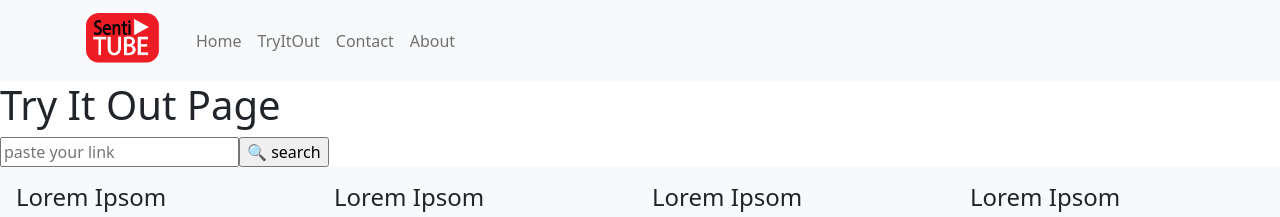
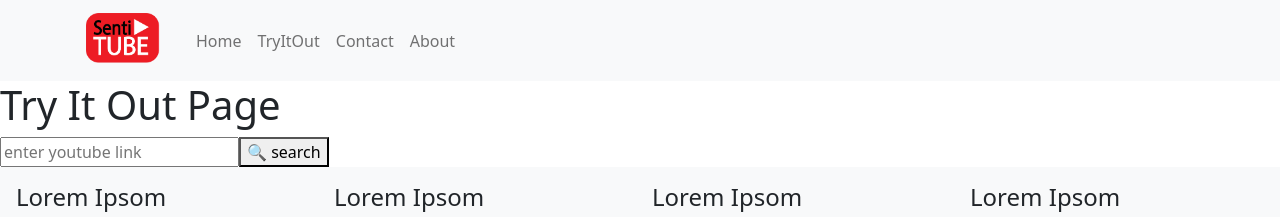
Before and after one commit to dsplayerX/project-sentitube-webapp, a React (Create React App) app: page /TryItOut in a window 1280 px wide. Shown: the top 217 px of the page. Built offline with nearby package versions, Linux system fonts and the light colour scheme.

Commit message:
connected reactapp with flask backend
!!! need to handle errors
> fixed axios request, it is now working as expected
> added useNavigate to go to Results page
> added simple input, button instead of form
> tested responses

```diff
--- a/package.json
+++ b/package.json
@@ -1,8 +1,8 @@
 {
-  "homepage": "http://dsplayerX.github.io/project-sentitube-webapp",
   "name": "project-sentitube-webapp",
   "version": "0.1.0",
   "private": true,
+  "proxy": "http://localhost:5000",
   "dependencies": {
     "@emailjs/browser": "^3.10.0",
     "@fortawesome/fontawesome-svg-core": "^6.3.0",
@@ -12,12 +12,13 @@
     "@testing-library/jest-dom": "^5.16.5",
     "@testing-library/react": "^13.4.0",
     "@testing-library/user-event": "^13.5.0",
+    "axios": "^1.3.4",
     "bootstrap": "^5.2.3",
     "react": "^18.2.0",
     "react-bootstrap": "^2.7.2",
     "react-dom": "^18.2.0",
     "react-router": "^6.8.1",
-    "react-router-dom": "^6.8.1",
+    "react-router-dom": "^6.8.2",
     "react-scripts": "5.0.1",
     "styled-components": "^5.3.6",
     "web-vitals": "^2.1.4"
--- a/src/pages/Results.js
+++ b/src/pages/Results.js
@@ -1,11 +1,11 @@
-import React from 'react'
+import React from "react";
 
 function Results() {
   return (
     <div>
-      Results
+      <h1>Results</h1>
     </div>
-  )
+  );
 }
 
-export default Results
+export default Results;
--- a/src/pages/TryItOut.js
+++ b/src/pages/TryItOut.js
@@ -1,36 +1,51 @@
-import { useState } from "react";
+import React, { useState } from "react";
+import { useNavigate } from "react-router-dom";
+import axios from "axios";
 
 function TryItOut() {
-  const [searchTerm, setSearchTerm] = useState("");
+  const [inputValue, setInputValue] = useState("");
+  const navigate = useNavigate();
 
-  const handleChange = (e) => {
-    e.preventDefaults();
+  const handleButtonClick = async (event) => {
+    event.preventDefault();
     try {
-      console.log("submitted", searchTerm);
+      const response = await axios
+        .post("http://localhost:5000/analysisresults", {
+          userinput: inputValue,
+        })
+        .then((response) => {
+          // Handle the response from the server
+          console.log(response.data);
+        })
+        .catch((error) => {
+          // Handle errors that occur during the request
+          console.error(error);
+        });
+      // request succeeded, navigate to results page
+      navigate("/Results", { state: { results: response.data } });
     } catch (error) {
-      console.log(error);
+      // request failed, handle error
     }
   };
 
+  const handleInputChange = (event) => {
+    // Update the input value when the user types in the input field
+    setInputValue(event.target.value);
+  };
+
   return (
-    <div>
+    <div className="tryitoutmain">
       <div>
         <h1>Try It Out Page</h1>
       </div>
-      {/* add a searchcbar and a button temporary*/}
-      <form onSubmit={handleChange} className="search-container">
-        {/* input search bar */}
-        <input
-          type="text"
-          id="ytlink"
-          name="ytlink"
-          placeholder="paste your link"
-          value={searchTerm} //the value passed
-          onChange={(e) => setSearchTerm(e.target.value)}
-        />
-        <input className="submitButton" type={"submit"} value="🔍 search" />{" "}
-        {/* search button */}
-      </form>
+      {/* input search bar */}
+      <input
+        type="text"
+        placeholder="enter youtube link"
+        value={inputValue} //the value passed
+        onChange={handleInputChange}
+      />
+      <button onClick={handleButtonClick}>🔍 search</button>
     </div>
   );
 }
```
Also changed, not shown: commandsandcode.txt (added), 1 other file (tests, documents, lock files or other folders).
